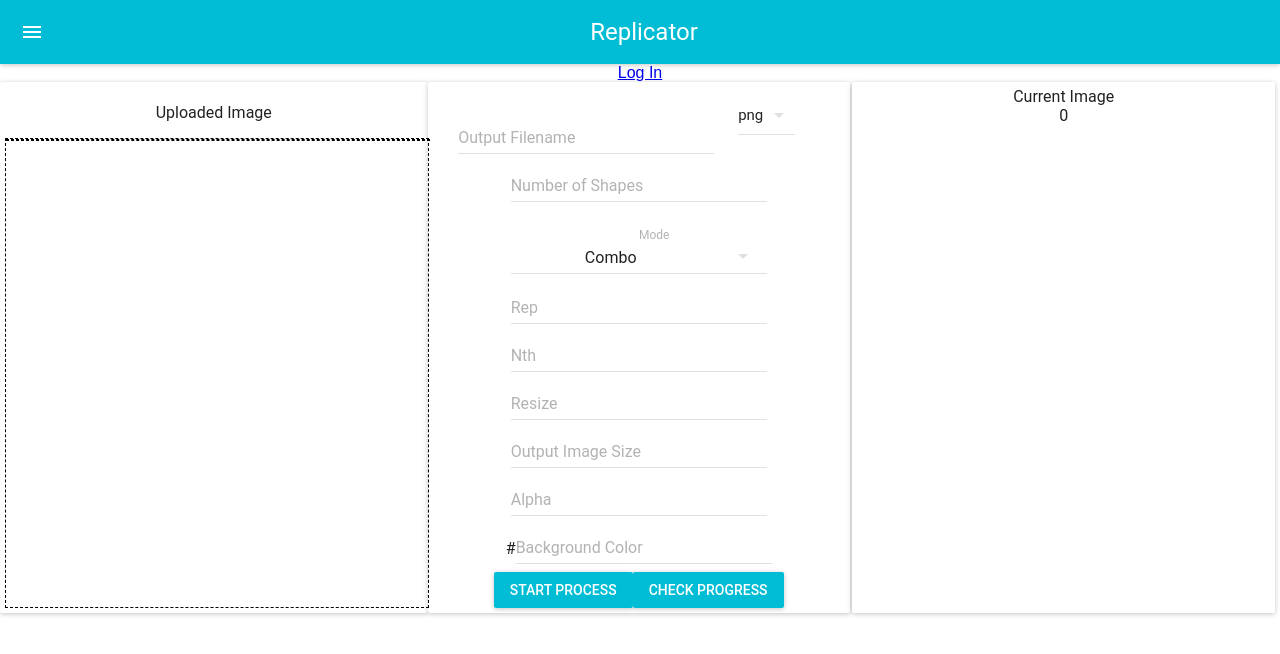
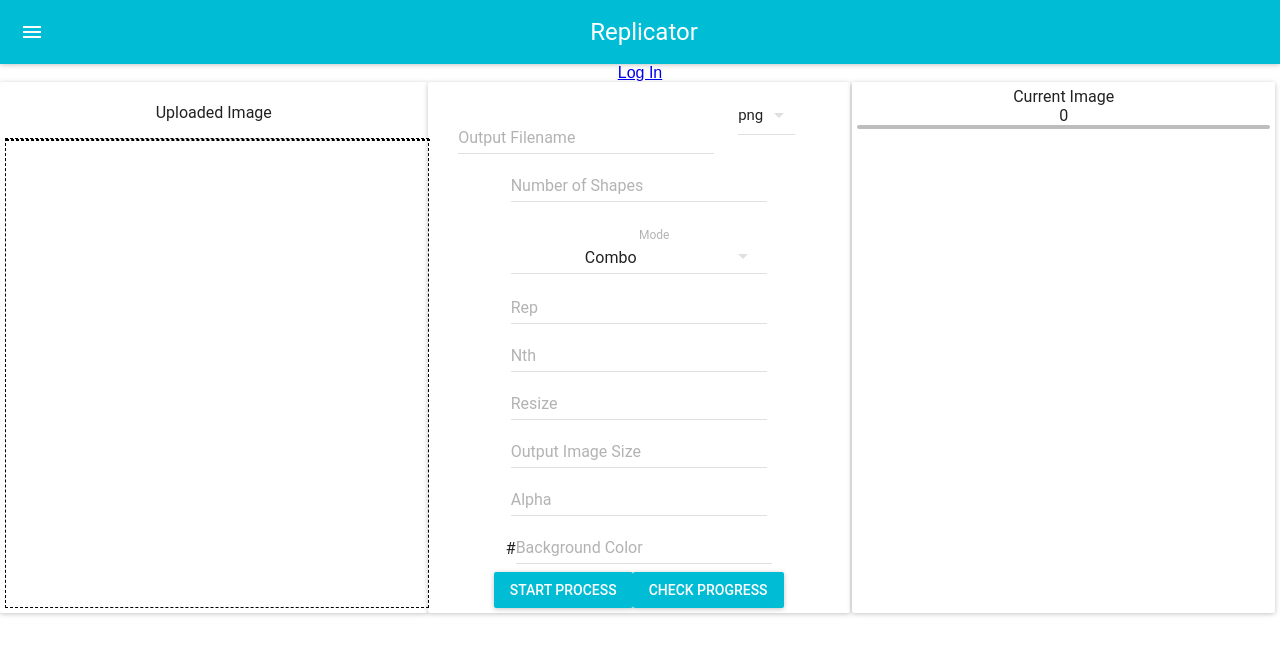
Before and after one commit to DemarcatedTitle/SaVaGeReplica, a React (Create React App) app in the folder front-end/: page / in a window 1280 px wide. Shown: the top 654 px of the page. Built offline with nearby package versions, Linux system fonts and the light colour scheme.

Commit message:
Add progress bar

```diff
--- a/front-end/src/components/TextBox.js
+++ b/front-end/src/components/TextBox.js
@@ -7,6 +7,7 @@ import MenuItem from 'material-ui/MenuItem';
 import RaisedButton from 'material-ui/RaisedButton';
 import DropDownMenu from 'material-ui/DropDownMenu';
 import ResultCard from './ResultCard';
+import LinearProgress from 'material-ui/LinearProgress';
 
 /* eslint-disable no-console */
 export default class TextBox extends React.Component {
@@ -38,11 +39,6 @@ export default class TextBox extends React.Component {
   }
   checkProgress() {
     var data = new FormData();
-    // Object.entries(this.props.text).forEach(function(field) {
-    //   if (field[1]) {
-    //     data.append(field[1].id, field[1].value);
-    //   }
-    // });
     data.append('uploadID', this.props.resultImage.uploadID);
     this.props.fetchProgress(data);
   }
@@ -180,6 +176,7 @@ export default class TextBox extends React.Component {
           <Paper className="paper outputCard">
             Current Image
             <div>{this.props.progress}</div>
+            <LinearProgress mode="determinate" value={this.props.progress} />
             <ResultCard
               imgurl={this.props.resultImage.imgurl}
               loading={this.props.resultImage.loading}
```
